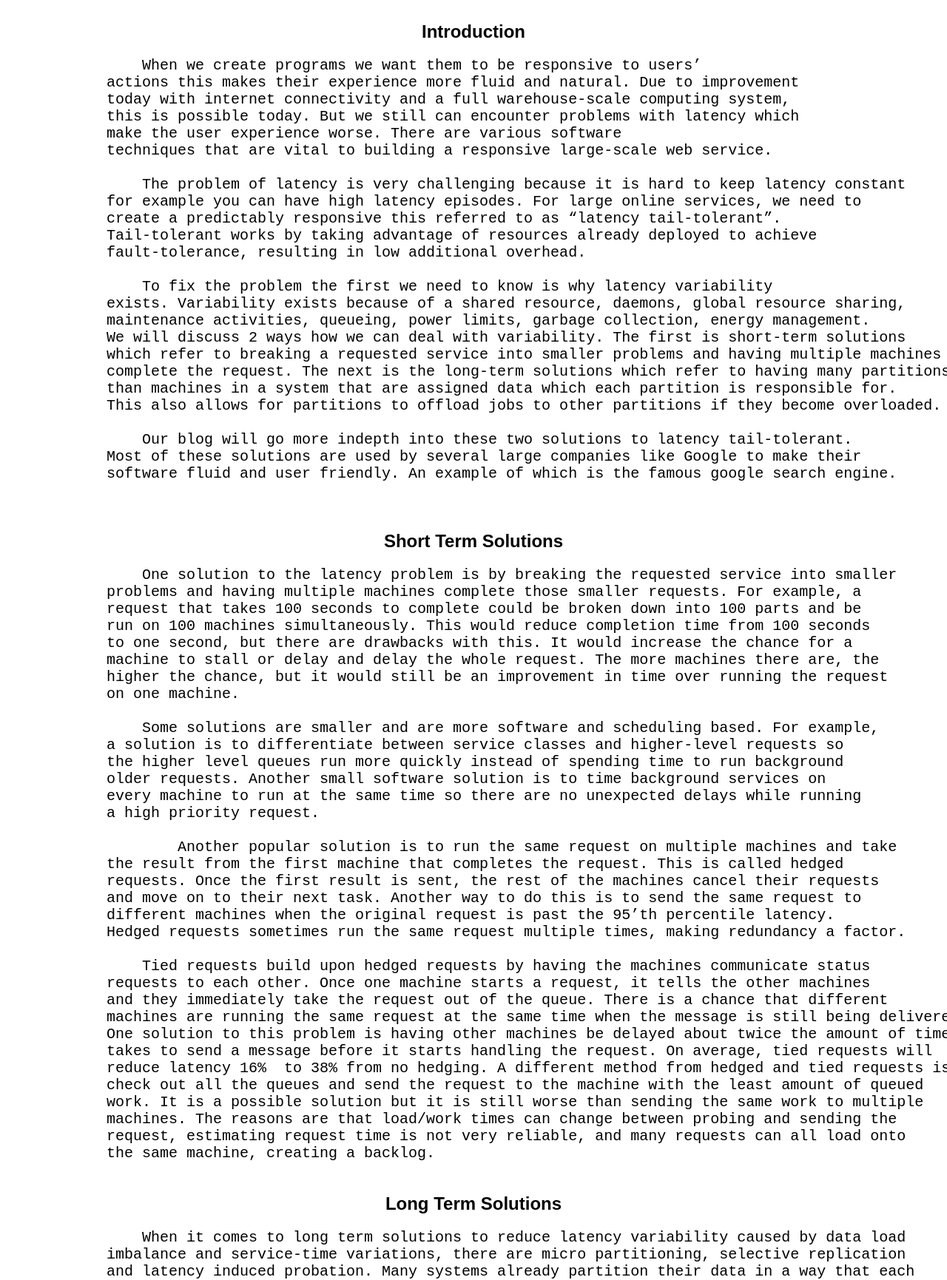
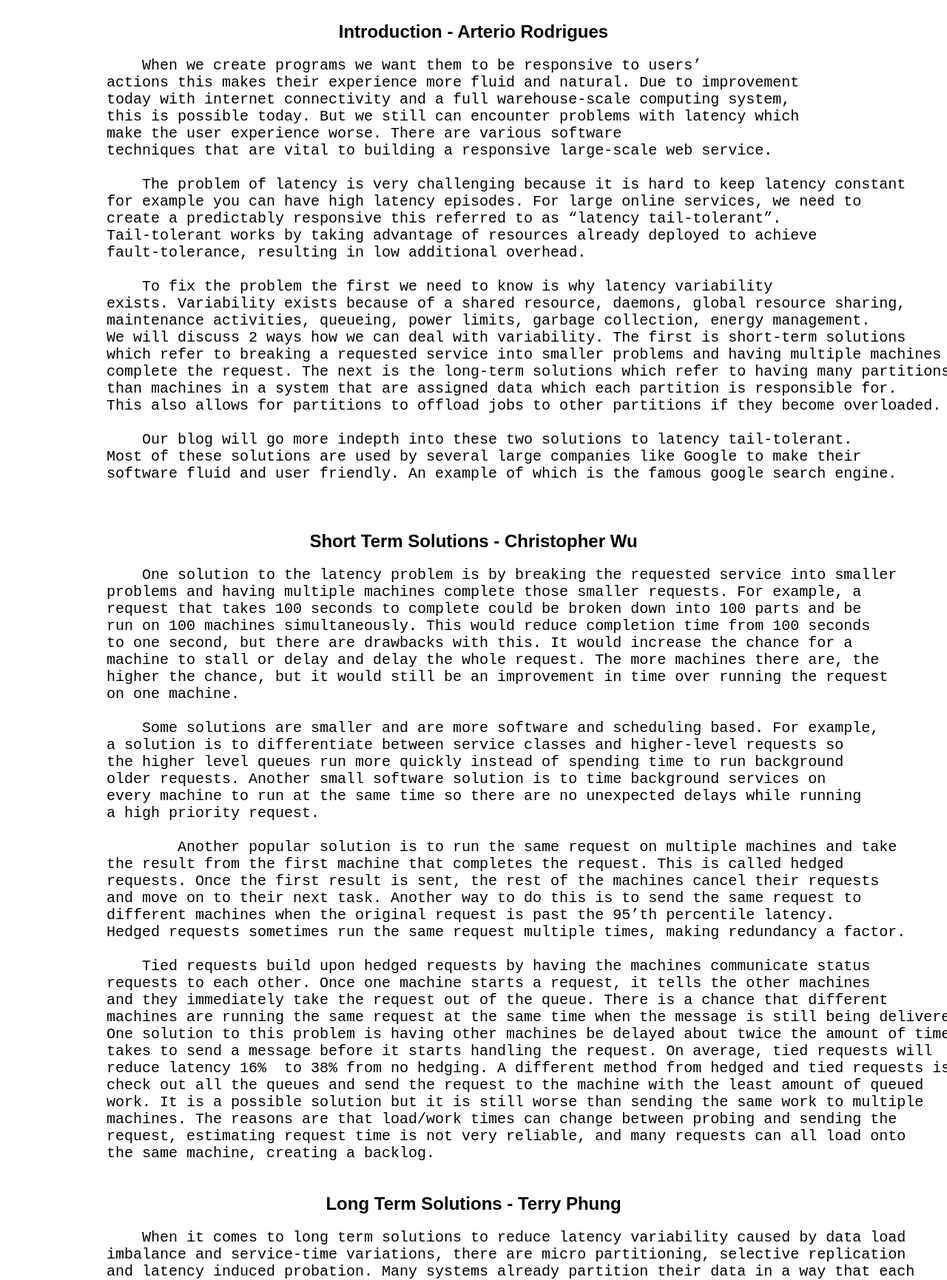
Before and after one commit to ArterioRodrigues/CS499Report, a plain HTML site: page blog1.html in a window 1280 px wide. Shown: the part 164-1895 px from the top of the page at 74% size. Drawn offline with Linux system fonts and the light colour scheme.

Commit message:
Update fixes

```diff
--- a/blog1.html
+++ b/blog1.html
@@ -16,7 +16,7 @@
     <div class = "top">
         <img src="" alt="">
         <h1 class="">Blog Post: Tail-tolerant</h1>
-        <div>Introduction</div>
+        <div>Introduction - Arterio Rodrigues</div>
         <pre class="tab1">
                 When we create programs we want them to be responsive to users’
             actions this makes their experience more fluid and natural. Due to improvement
@@ -45,7 +45,7 @@
             software fluid and user friendly. An example of which is the famous google search engine.
 
         </pre>
-        <div>Short Term Solutions</div>
+        <div>Short Term Solutions - Christopher Wu</div>
         <pre>
                 One solution to the latency problem is by breaking the requested service into smaller
             problems and having multiple machines complete those smaller requests. For example, a
@@ -83,7 +83,7 @@
             request, estimating request time is not very reliable, and many requests can all load onto
             the same machine, creating a backlog.
         </pre>
-        <div>Long Term Solutions</div>
+        <div>Long Term Solutions - Terry Phung</div>
         <pre>
                 When it comes to long term solutions to reduce latency variability caused by data load
             imbalance and service-time variations, there are micro partitioning, selective replication
@@ -112,7 +112,7 @@
             to kick out machines during data work, it actually improves latency during periods of high loads.
             However, despite these short term and long term solution all we can do is minimize latency variability.
         </pre>
-        <div>Conclusion</div>
+        <div>Conclusion - Karnendra Verma </div>
         <pre>
                 It is evident that as complexity and data demands increase, the need for minimizing the
             effects of latency increases concurrently . An apt analogy for the mechanism is the butterfly effect.
```
